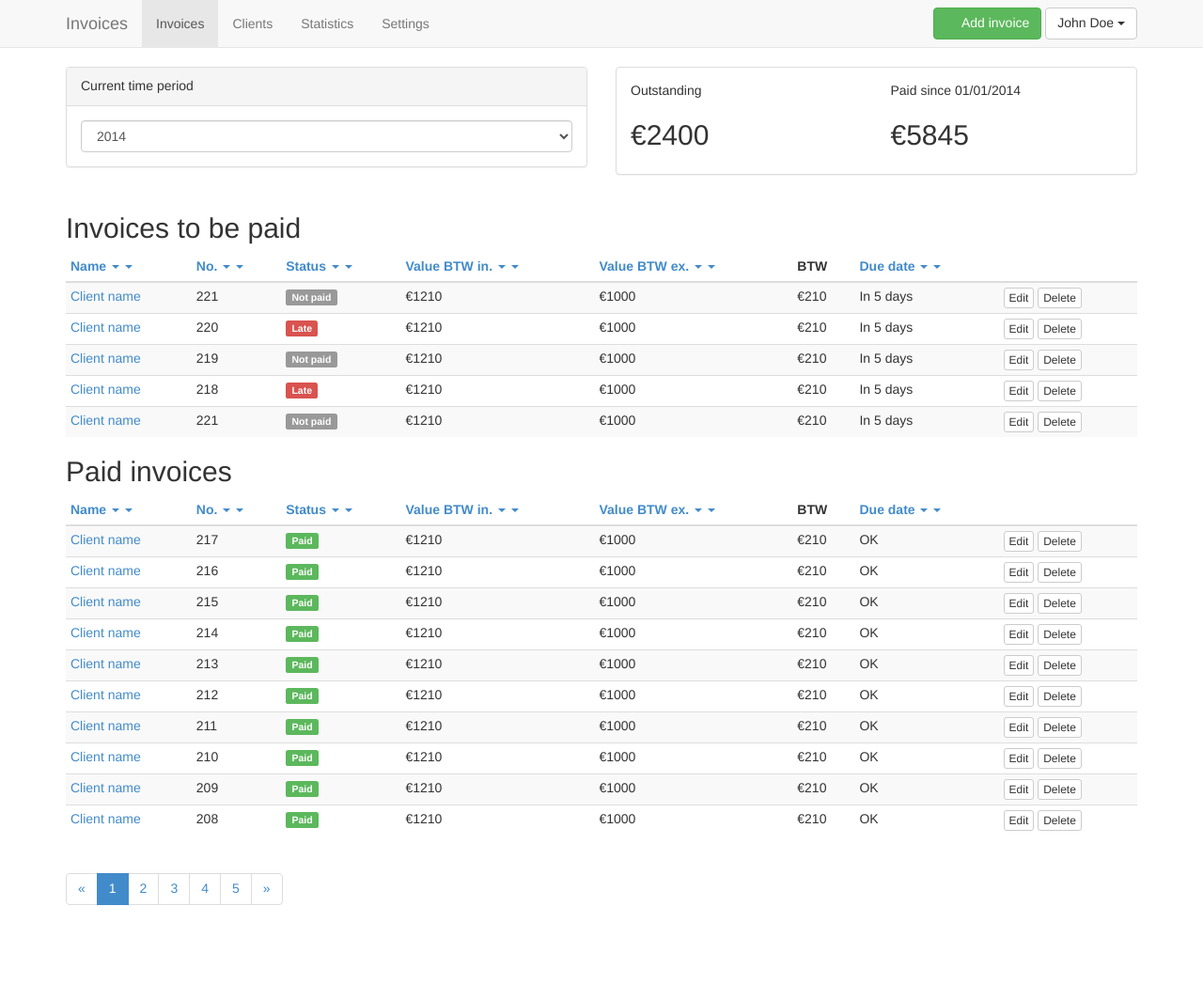
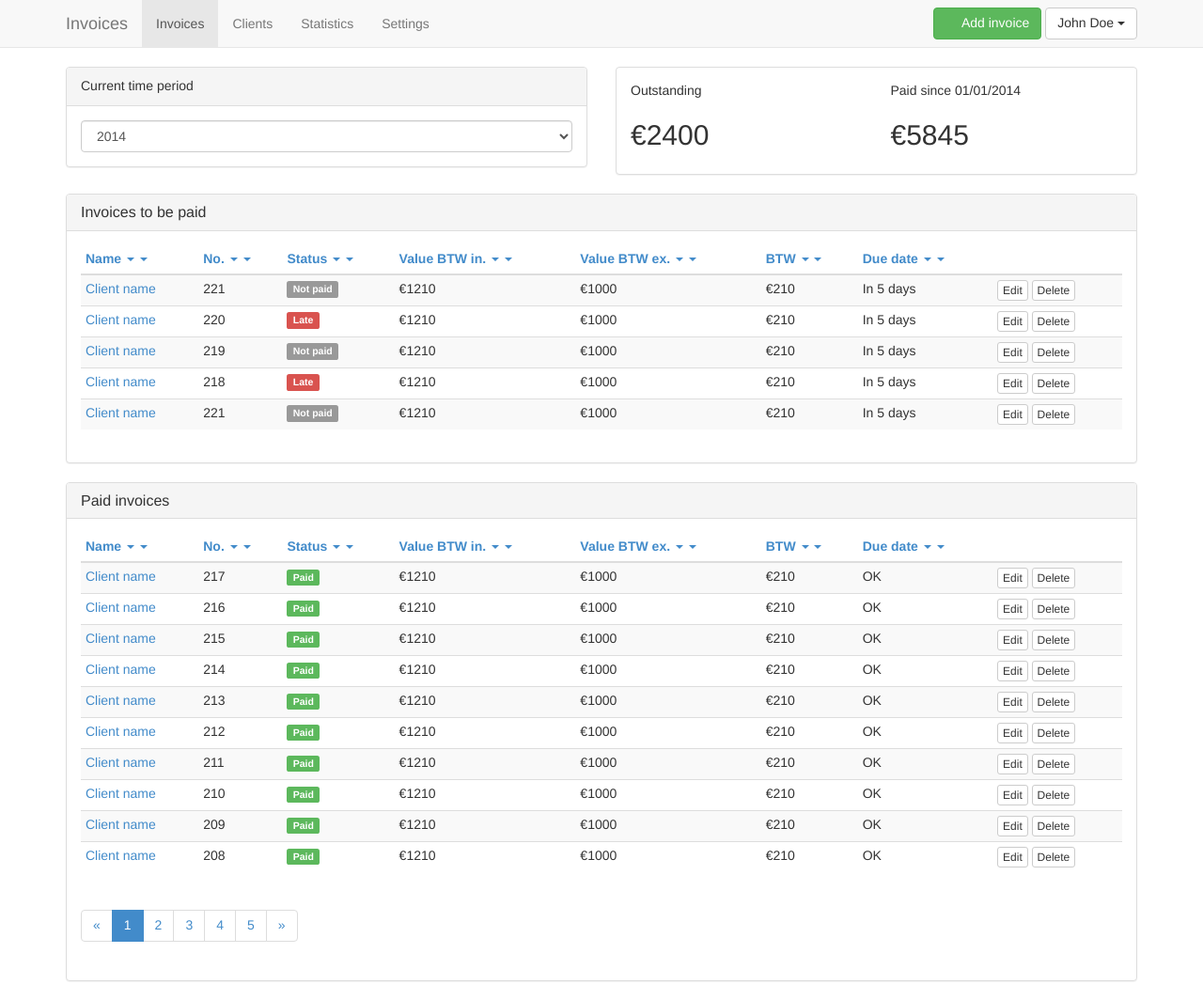
Before and after one commit to cybord/invoicing-html-prototype, a Jekyll site: the page built from invoices.html, in a window 1280 px wide. Shown: the whole page at 94% size. Built offline with Jekyll 4.4.1, drawn with Linux system fonts in a browser that asks for light colours; nearby versions of some CDN libraries; library files that are not in the unit come from our copies; Markdown is read by kramdown in place of the engine named in the settings; comment, search, counter and statistics services are not loaded; before the commit the page ends 989 px from its top, so only the background shows below that.

Commit message:
Put invoices lists in panels and improve sortable table styles

```diff
--- a/invoices.html
+++ b/invoices.html
@@ -4,7 +4,7 @@ title: Invoices
 ---
 
 <div class="row">
-  <div class="col-md-6">
+  <div class="col-sm-6">
     <div class="panel panel-default">
       <div class="panel-heading">Current time period</div>
       <div class="panel-body">
@@ -17,16 +17,16 @@ title: Invoices
     </div>
   </div>
 
-  <div class="col-md-6">
+  <div class="col-sm-6">
     <div class="panel panel-default">
       <div class="panel-body">
 
         <div class="row">
-          <div class="col-md-6">
+          <div class="col-xs-6">
             <p>Outstanding</p>
             <h2>€2400</h2>
           </div>
-          <div class="col-md-6">
+          <div class="col-xs-6">
             <p>Paid since 01/01/2014</p>
             <h2>€5845</h2>
           </div>
@@ -37,7 +37,13 @@ title: Invoices
   </div>
 </div>
 
-<h2>Invoices to be paid</h2>
+
+<div class="panel panel-default">
+  <div class="panel-heading">
+    <h3 class="panel-title">Invoices to be paid</h3>
+  </div>
+  <div class="panel-body">
+
     <div class="table-responsive">
       <table class="table table-striped table-condensed table-responsive">
         <thead>
@@ -51,8 +57,8 @@ title: Invoices
                 </span>
               </a>
             </th>
-        <th>
-          <a href="#" title="Sort ascending">
+            <th class="sorted-asc">
+              <a href="#" title="Sorted ascending">
                 No.
                 <span class="sortable">
                   <b class="caret"></b>
@@ -87,7 +93,15 @@ title: Invoices
                 </span>
               </a>
             </th>
-        <th>BTW</th>
+            <th>
+              <a href="#" title="Sort ascending">
+                BTW
+                <span class="sortable">
+                  <b class="caret"></b>
+                  <b class="caret flipped"></b>
+                </span>
+              </a>
+            </th>
             <th>
               <a href="#" title="Sort ascending">
                 Due date
@@ -122,7 +136,15 @@ title: Invoices
       </table>
     </div><!-- end responsive table -->
 
-<h2>Paid invoices</h2>
+  </div>
+</div>
+
+
+<div class="panel panel-default">
+  <div class="panel-heading">
+    <h3 class="panel-title">Paid invoices</h3>
+  </div>
+  <div class="panel-body">
     <div class="table-responsive">
       <table class="table table-striped table-condensed">
         <thead>
@@ -136,8 +158,8 @@ title: Invoices
                 </span>
               </a>
             </th>
-        <th>
-          <a href="#" title="Sort ascending">
+            <th class="sorted-asc">
+              <a href="#" title="Sorted ascending">
                 No.
                 <span class="sortable">
                   <b class="caret"></b>
@@ -172,7 +194,15 @@ title: Invoices
                 </span>
               </a>
             </th>
-        <th>BTW</th>
+            <th>
+              <a href="#" title="Sort ascending">
+                BTW
+                <span class="sortable">
+                  <b class="caret"></b>
+                  <b class="caret flipped"></b>
+                </span>
+              </a>
+            </th>
             <th>
               <a href="#" title="Sort ascending">
                 Due date
@@ -214,3 +244,6 @@ title: Invoices
       <li><a href="#">5</a></li>
       <li><a href="#">&raquo;</a></li>
     </ul>
+
+  </div>
+</div>
```
Also changed, not shown: _scss/extensions/_sortable-table.scss (+18 -6 lines). Lines whose indentation alone changed are shown as unchanged.
